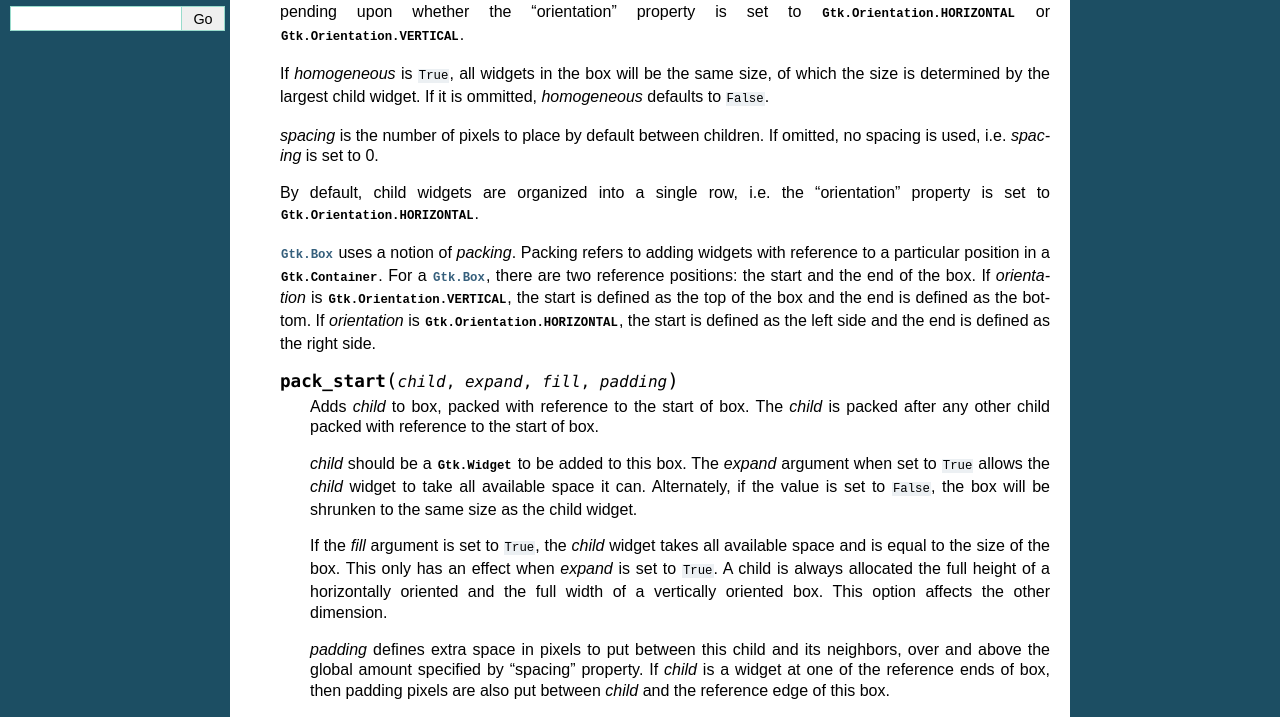
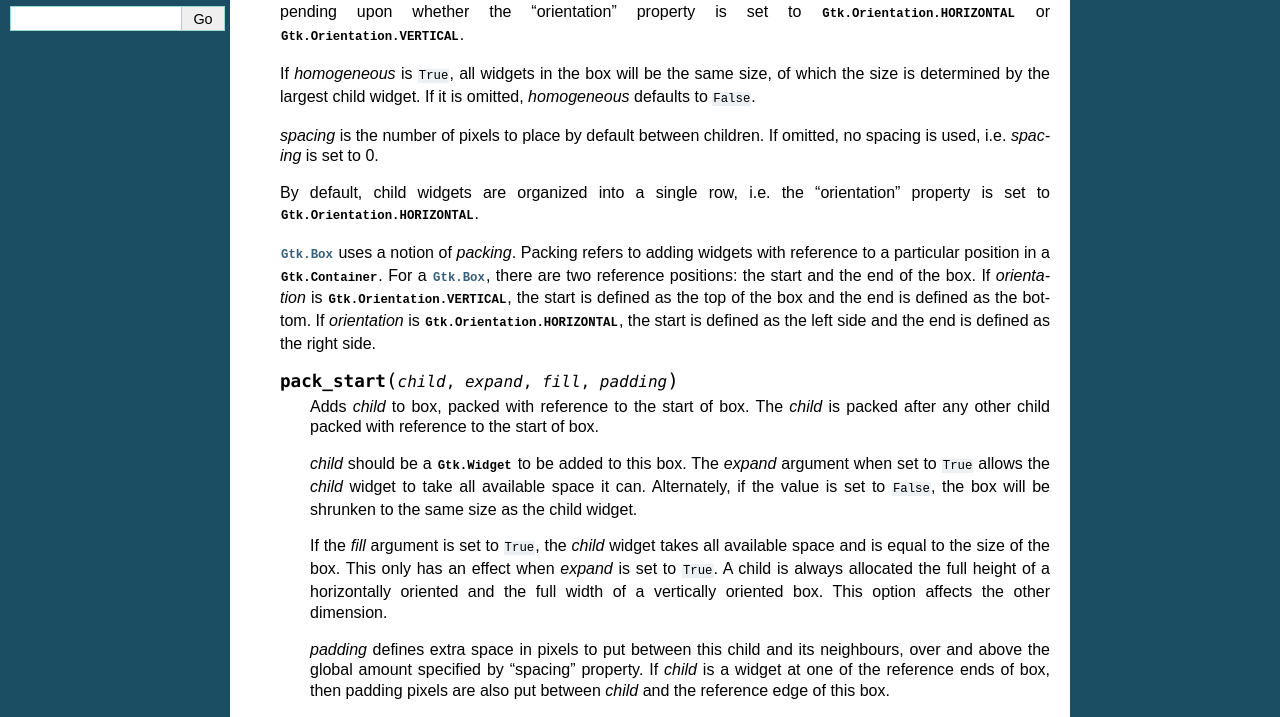
Before and after one commit to sebp/PyGObject-Tutorial, a Sphinx documentation site: the page built from source/layout.txt, in a window 1280 px wide and 1400 px high. Shown: the part 662-1379 px from the top of the window. Built offline with Sphinx 7.4.7, drawn with Linux system fonts in a browser that asks for light colours.

Commit message:
Fixed small typos

```diff
--- a/source/layout.txt
+++ b/source/layout.txt
@@ -48,7 +48,7 @@
 
     If *homogeneous* is ``True``, all widgets in the box will
     be the same size, of which the size is determined by the largest
-    child widget. If it is ommitted, *homogeneous* defaults to ``False``.
+    child widget. If it is omitted, *homogeneous* defaults to ``False``.
 
     *spacing* is the number of pixels to place by default between children.
     If omitted, no spacing is used, i.e. *spacing* is set to 0.
@@ -84,7 +84,7 @@
         This option affects the other dimension.
 
         *padding* defines extra space in pixels to put between this child and
-        its neighbors, over and above the global amount specified by "spacing"
+        its neighbours, over and above the global amount specified by "spacing"
         property. If *child* is a widget at one of the reference ends of box,
         then padding pixels are also put between *child* and the reference edge
         of this box.
```
